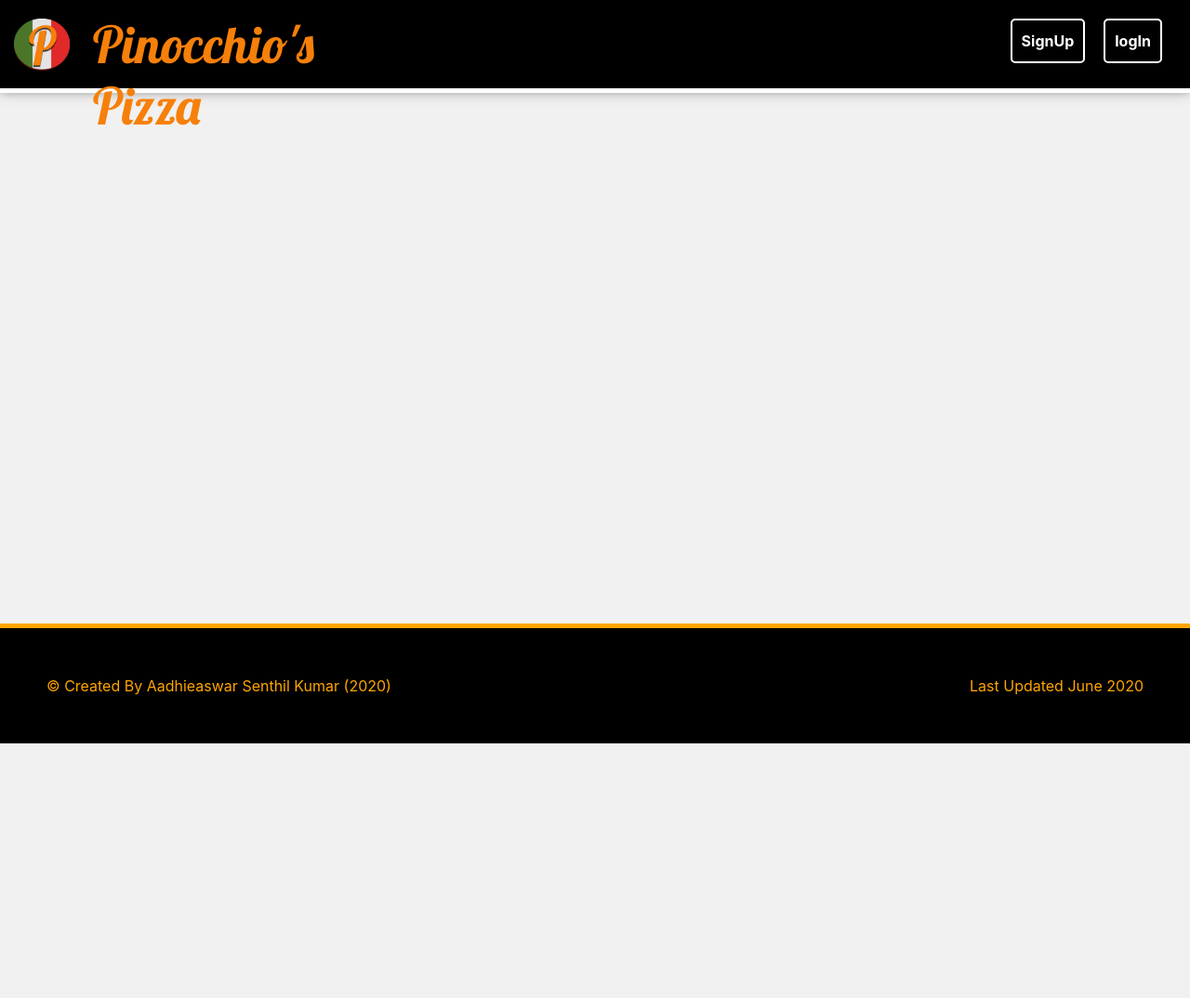
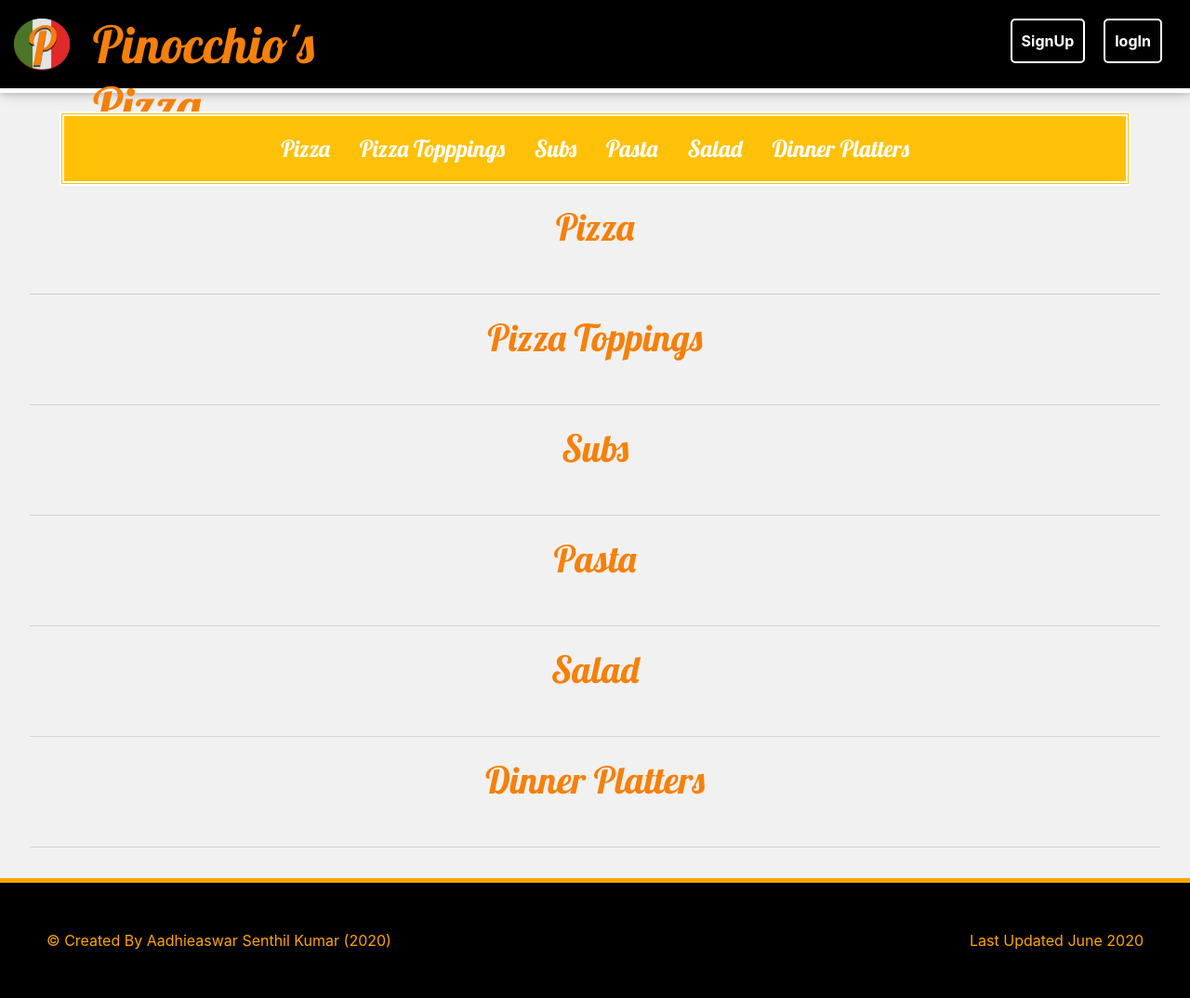
Before and after one commit to Aadhieaswar/Order-Pizza-Django-App, a Django app: page / in a window 1280 px wide. Shown: the whole page at 93% size. Before the commit the page ends 800 px from the top, so only its background shows below. Run offline with Django 3.2, Linux system fonts and the light colour scheme; some libraries are stand-ins or nearby versions.

Commit message:
added navbar for navigating through the menu items

```diff
--- a/orders/static/orders/style.css
+++ b/orders/static/orders/style.css
@@ -58,7 +58,7 @@
   margin: 20px;
 }
 
-.card {
+.card-custom {
   margin: 20px;
   background-color: orange;
   border: 5px double white;
@@ -167,6 +167,57 @@
   color: white
 }
 
+.card-ul {
+  width: 95%;
+  margin-left: 2.5%;
+  margin-right: 2.5%;
+  display: inline-flex;
+  flex-wrap: wrap;
+  justify-content: center;
+  padding-bottom: 40px;
+  border-bottom: 1px solid lightgrey;
+  border-width: 60%;
+}
+
+.card-li {
+  padding: 5px;
+  width: 24%;
+  margin: 5px;
+  color: black;
+  font-size: 20px;
+  font-family: "Lobster";
+  border: 2px solid #f6800a;
+}
+
+.menu-head {
+  color: #f6800a;
+  font-family: "Lobster";
+}
+
+.card-li:hover {
+  color: white;
+  background-color: #f6800a;
+}
+
+.cus-nav {
+  border: 5px double white;
+  width: 90%;
+  justify-content: center;
+  margin-left: 5%;
+  margin-top: 20px;
+}
+
+.white {
+  color: white;
+  font-family: "Lobster";
+  font-size: 25px;
+}
+
+.white:hover {
+  background-color: white;
+  color: #f6800a;
+}
+
 @media screen and (max-width: 1250px){
   .card {
     width: 70%;
--- a/orders/templates/orders/index.html
+++ b/orders/templates/orders/index.html
@@ -36,8 +36,87 @@
 </div>
 
 <!-- Content -->
-<div style="text-align: center; width: 100%; margin-top: 20px;">
+<nav class="navbar navbar-light bg-warning cus-nav">
+
+  <ul class="nav nav-pills">
+    <li class="nav-item">
+      <a class="nav-link white" href="#pizzas">Pizza</a>
+    </li>
+    <li class="nav-item">
+      <a class="nav-link white" href="#pizzaToppings">Pizza Topppings</a>
+    </li>
+    <li class="nav-item">
+      <a class="nav-link white" href="#subs">Subs</a>
+    </li>
+    <li class="nav-item">
+      <a class="nav-link white" href="#pastas">Pasta</a>
+    </li>
+    <li class="nav-item">
+      <a class="nav-link white" href="#salads">Salad</a>
+    </li>
+    <li class="nav-item">
+      <a class="nav-link white" href="#DPs">Dinner Platters</a>
+    </li>
+  </ul>
+
+</nav>
+<div style="text-align: center; width: 100%; margin-top: 20px; margin-bottom: 40px;">
 <div class="badge badge-info" style="justify-content: center; font-size: 40px;">{{ msg }}</div>
+
+<h1 class="center menu-head" id="pizzas"> Pizza </h1>
+<ul class="card-ul">
+{% for pizza in pizzas %}
+<li class="card center errorlist card-li">
+  {{ pizza }}
+</li>
+{% endfor %}
+</ul>
+
+<h1 class="center menu-head" id="pizzaToppings"> Pizza Toppings </h1>
+<ul class="card-ul">
+{% for top in toppings %}
+<li class="card center errorlist card-li">
+  {{ top }}
+</li>
+{% endfor %}
+</ul>
+
+<h1 class="center menu-head" id="subs"> Subs </h1>
+<ul class="card-ul">
+{% for sub in subs %}
+<li class="card center errorlist card-li">
+  {{ sub }}
+</li>
+{% endfor %}
+</ul>
+
+<h1 class="center menu-head" id="pastas"> Pasta </h1>
+<ul class="card-ul">
+{% for pasta in pastas %}
+<li class="card center errorlist card-li">
+  {{ pasta }}
+</li>
+{% endfor %}
+</ul>
+
+<h1 class="center menu-head" id="salads"> Salad </h1>
+<ul class="card-ul">
+{% for salad in salads %}
+<li class="card center errorlist card-li">
+  {{ salad }}
+</li>
+{% endfor %}
+</ul>
+
+<h1 class="center menu-head" id="DPs"> Dinner Platters </h1>
+<ul class="card-ul">
+{% for DP in dinner_platters %}
+<li class="card center errorlist card-li">
+  {{ DP }}
+</li>
+{% endfor %}
+</ul>
+
 </div>
 
 {% endblock %}
--- a/orders/templates/orders/login.html
+++ b/orders/templates/orders/login.html
@@ -26,7 +26,7 @@
 </div>
 
 <!-- Content -->
-<div class="card">
+<div class="card card-custom">
   <div class="card-header center header-style">
     <h4>LogIn to Pinoccio's Pizza!</h4>
   </div>
--- a/orders/templates/orders/signup.html
+++ b/orders/templates/orders/signup.html
@@ -27,7 +27,7 @@
 </div>
 
 <!-- Content -->
-<div class="card">
+<div class="card card-custom">
   <div class="card-header center header-style">
     <h4>Signup for a Pinoccio's Pizza Account!</h4>
   </div>
--- a/orders/views.py
+++ b/orders/views.py
@@ -1,13 +1,23 @@
+from django.contrib.auth.forms import UserCreationForm
 from django.contrib.auth import authenticate, login, logout
-from django.http import HttpResponse, HttpResponseRedirect
-from django.contrib.auth.forms import UserCreationForm
+from django.contrib import messages
+from django.http import HttpResponse, HttpResponseRedirect, Http404
 from django.shortcuts import render, redirect
 from django.urls import reverse
 from .forms import CreateUser
 from .decorators import Unauthenticated_user
-from django.contrib import messages
+from .models import *
 
 # Create your views here.
+Menu = {
+'pizza': Pizza.objects.all(),
+'salad': Salad.objects.all(),
+'sub': Sub.objects.all(),
+'dinnerplatter': DinnerPlatter.objects.all(),
+'pasta': Pasta.objects.all(),
+'topping': Topping.objects.all(),
+}
+
 def index(request):
 
     if request.session.get("user") is not None:
@@ -17,6 +27,12 @@
 
     context = {
     'msg': user,
+    'pizzas': Menu['pizza'],
+    'subs': Menu['sub'],
+    'pastas': Menu['pasta'],
+    'dinner_platters': Menu['dinnerplatter'],
+    'salads': Menu['salad'],
+    'toppings': Menu['topping'],
     }
     return render(request, "orders/index.html", context)
 
```
Also changed, not shown: orders/models.py (+9 -9 lines), orders/migrations/0003_auto_20200626_1714.py (added).
